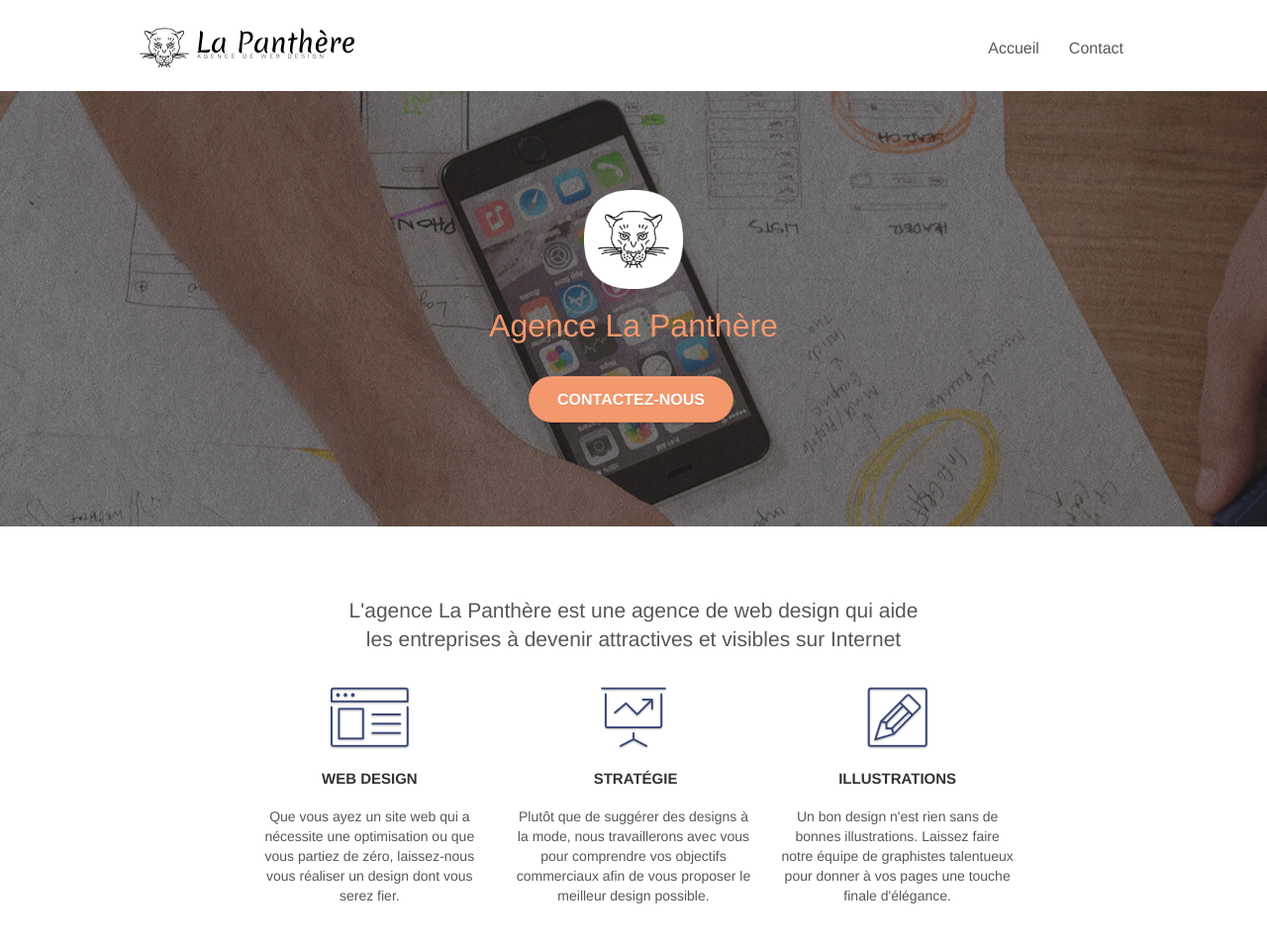
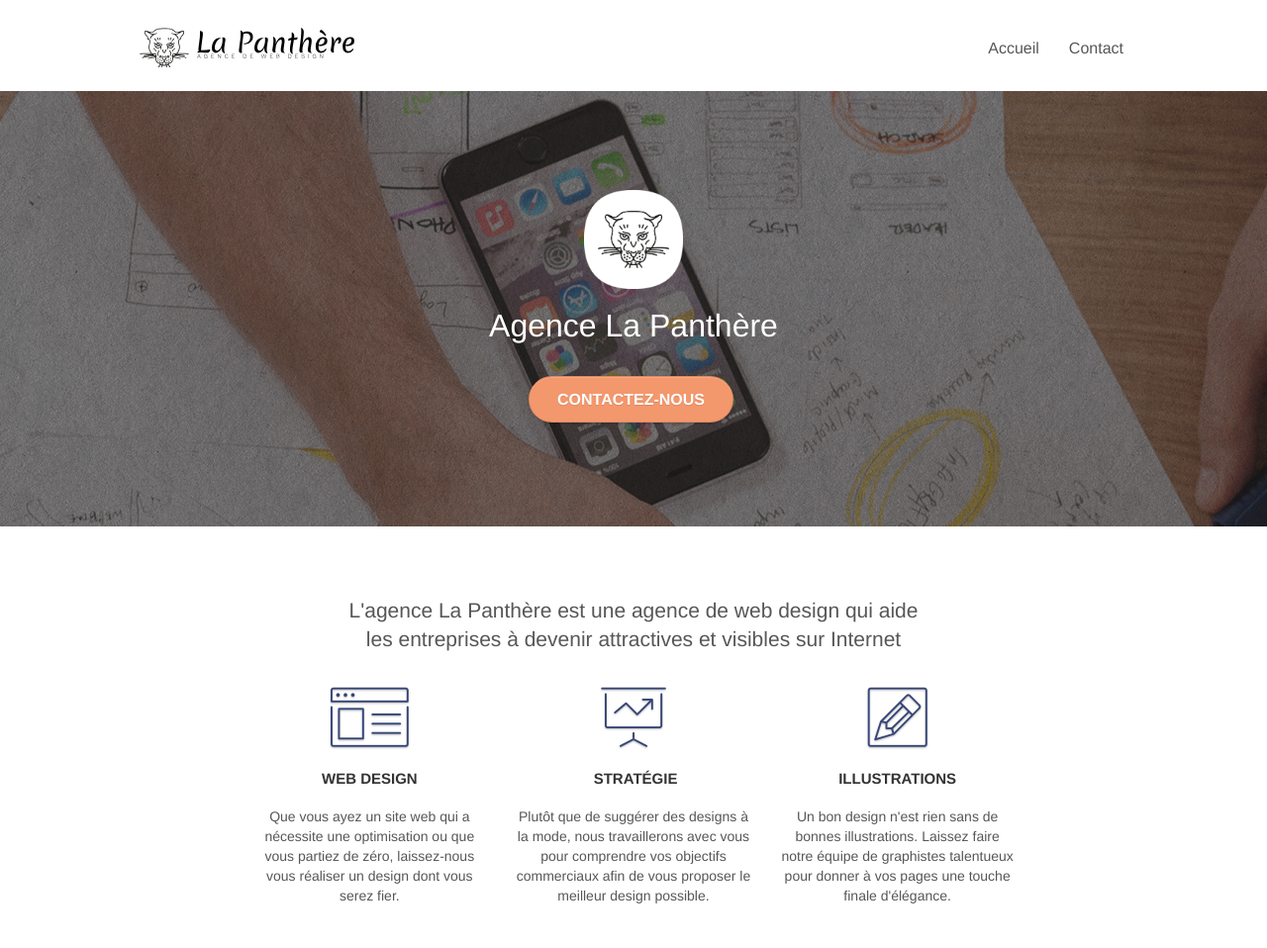
Before and after one commit to MonkeyClem/La-Panth-re---Optimis-, a plain HTML site: page index.html in a window 1280 px wide. Shown: the top 958 px of the page at 99% size. Drawn offline with Linux system fonts and the light colour scheme.

Commit message:
Modification de la couleur de police dans le bloc 6

```diff
--- a/style.css
+++ b/style.css
@@ -783,7 +783,7 @@ h4 {
 }
 
 .tc-white {
-    color: #F3976C!important;
+    color: #fff!important;
 }
 
 .btn-atomic-tangerine {
```
